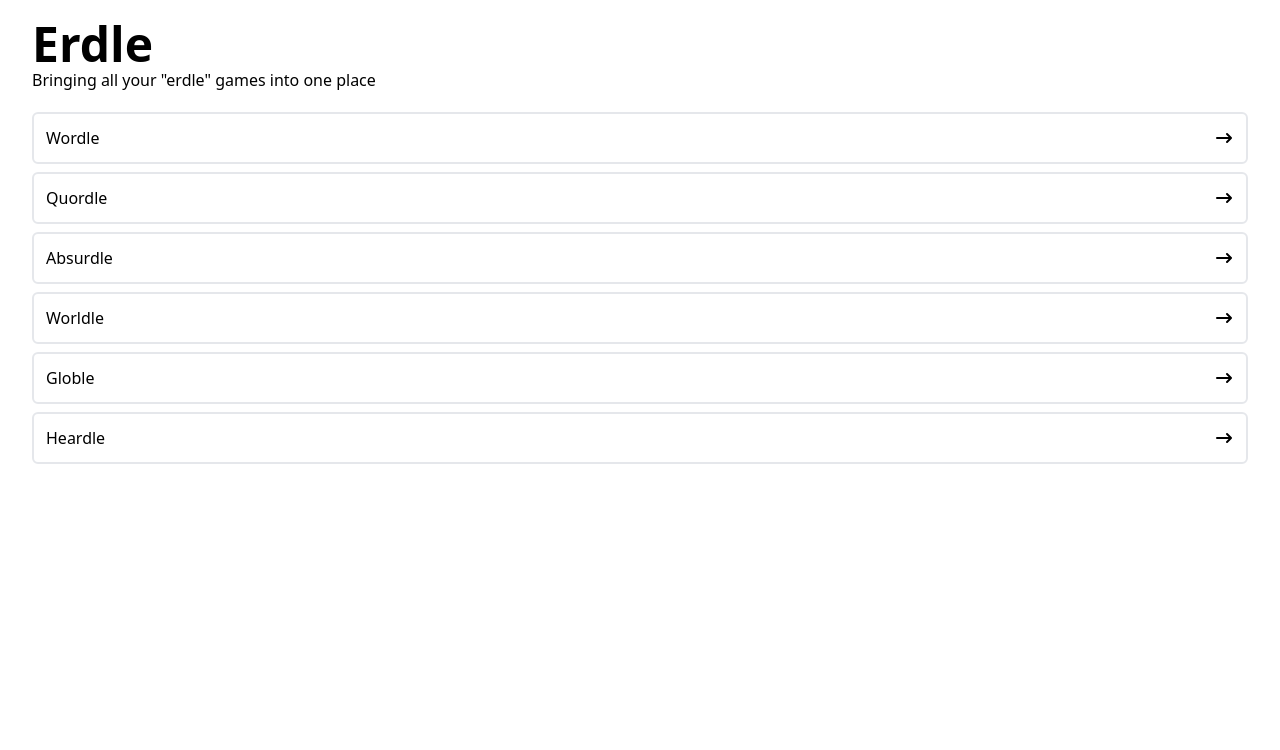
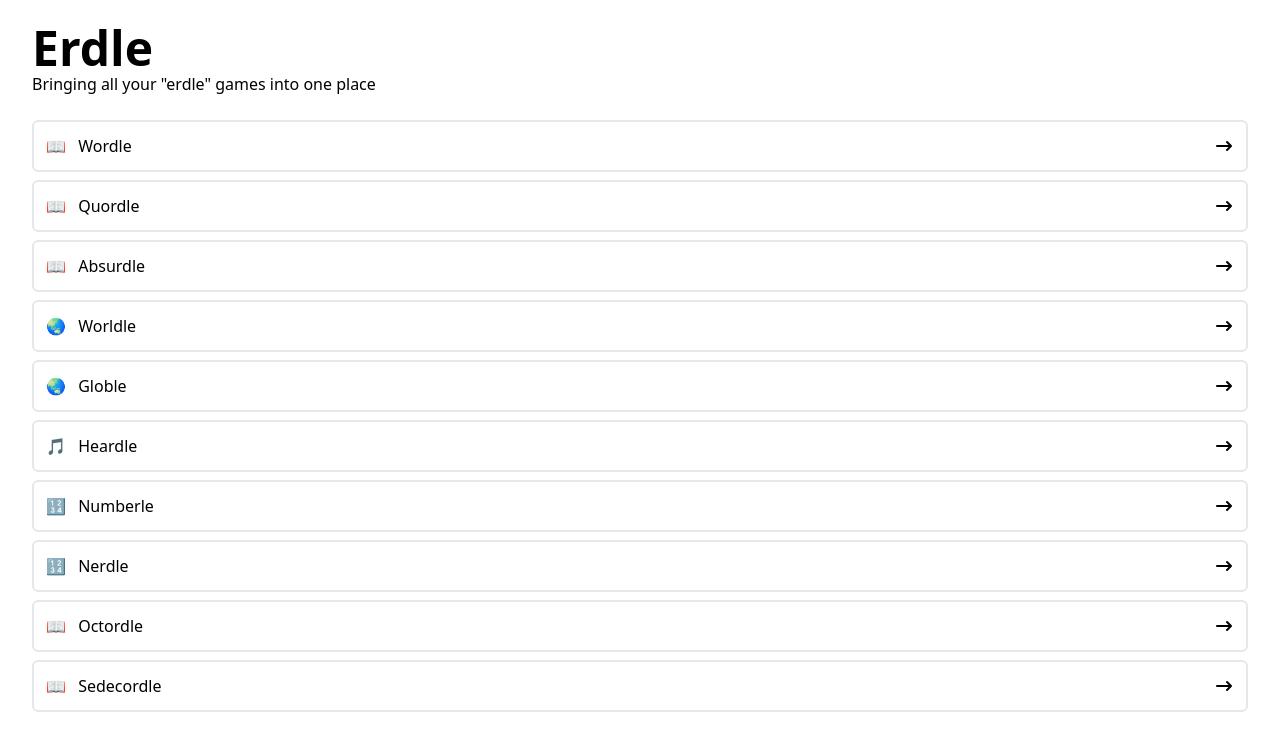
Before and after one commit to andrewnick/Erdle, a Next.js app in the folder apps/web/: page / in a window 1280 px wide. Shown: the top 750 px of the page. Built offline with nearby package versions, Linux system fonts and the light colour scheme; no server answers.

Commit message:
feat: add more + emojis

```diff
--- a/apps/web/data/links.ts
+++ b/apps/web/data/links.ts
@@ -1,6 +1,7 @@
 export interface Link {
   link: string;
   title: string;
+  emoji: string;
 }
 
 export type ErdelLinks = Link[];
@@ -9,26 +10,52 @@
   {
     title: "Wordle",
     link: "https://www.nytimes.com/games/wordle/index.html",
+    emoji: "📖",
   },
   {
     title: "Quordle",
     link: "https://www.quordle.com/#/",
+    emoji: "📖",
   },
   {
     title: "Absurdle",
     link: "https://qntm.org/files/absurdle/absurdle.html",
+    emoji: "📖",
   },
   {
     title: "Worldle",
     link: "https://worldle.teuteuf.fr/",
+    emoji: "🌏",
   },
   {
     title: "Globle",
     link: "https://globle-game.com/",
+    emoji: "🌏",
   },
   {
     title: "Heardle",
     link: "https://www.heardle.app/",
+    emoji: "🎵",
+  },
+  {
+    title: "Numberle",
+    link: "https://dduarte.github.io/numberle/",
+    emoji: "🔢",
+  },
+  {
+    title: "Nerdle",
+    link: "https://nerdlegame.com/",
+    emoji: "🔢",
+  },
+  {
+    title: "Octordle",
+    link: "https://octordle.com/",
+    emoji: "📖",
+  },
+  {
+    title: "Sedecordle",
+    link: "https://www.sedecordle.com/",
+    emoji: "📖",
   },
 ];
 
--- a/apps/web/pages/index.tsx
+++ b/apps/web/pages/index.tsx
@@ -4,7 +4,7 @@
 export default function Web() {
   return (
     <div className="container">
-      <header className="py-5">
+      <header className="py-6">
         <div>
           <h1 className="text-5xl font-bold">Erdle</h1>
           <p>Bringing all your &quot;erdle&quot; games into one place</p>
@@ -12,7 +12,7 @@
       </header>
 
       <ul>
-        {links.map(({ title, link }, index) => (
+        {links.map(({ emoji, title, link }, index) => (
           <li
             className="border-2 rounded-md  mb-2 bg-white hover:bg-slate-200"
             key={index}
@@ -23,7 +23,9 @@
               rel="noopener noreferrer"
               className="flex justify-between items-center p-3"
             >
-              {title}
+              <div>
+                <span className="pr-2">{emoji}</span> <span>{title}</span>
+              </div>
 
               <ArrowNarrowRightIcon className="h-5 w-5" />
             </a>
```
Also changed, not shown: 1 other file (tests, documents, lock files or other folders).
